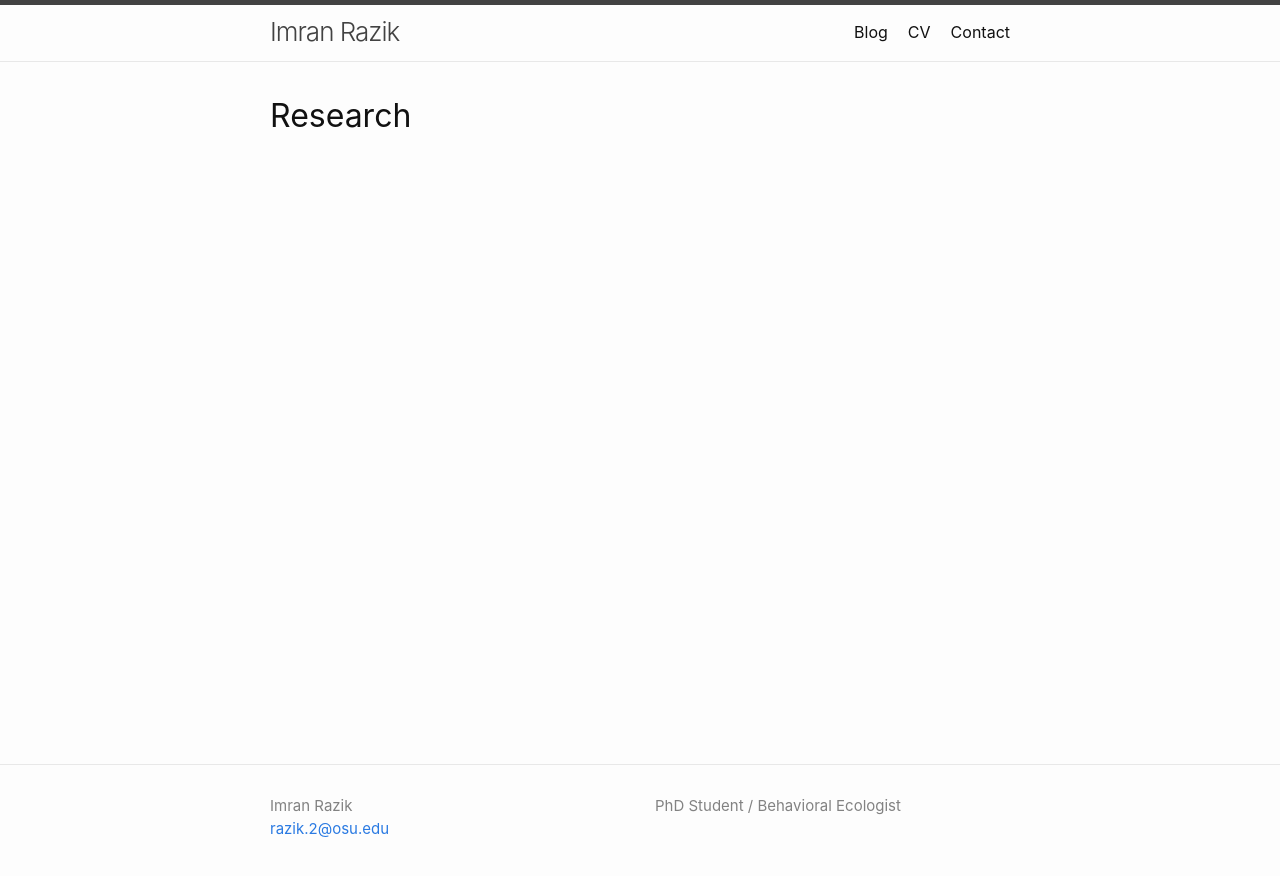
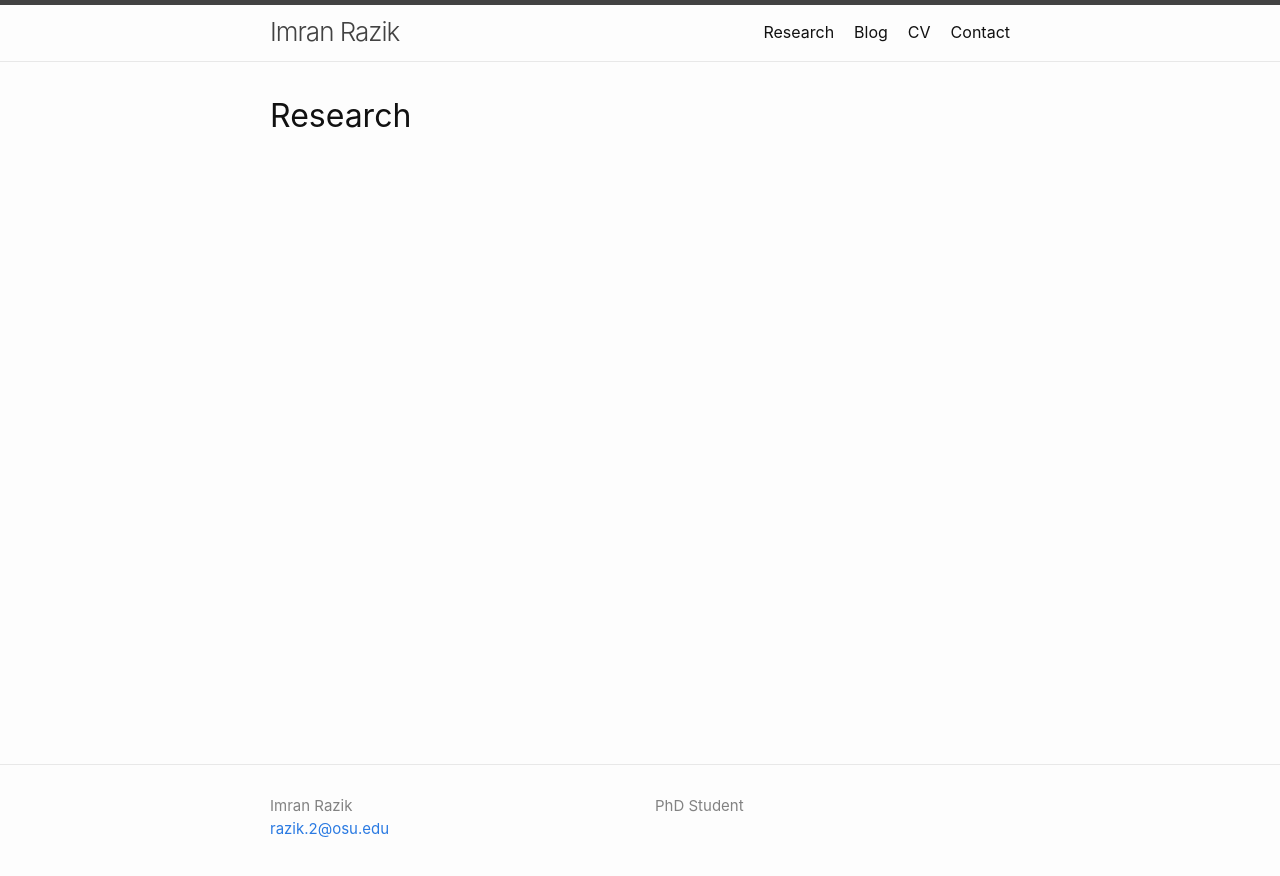
Before and after one commit to imranrazik/imranrazik.github.io, a Jekyll site: the page built from index.md, in a window 1280 px wide. Shown: the top 876 px of the page. Built offline with Jekyll 4.4.1, drawn with Linux system fonts in a browser that asks for light colours; our own code applies the rules of GitHub Pages for plain Markdown files.

Commit message:
Update _config.yml

```diff
--- a/_config.yml
+++ b/_config.yml
@@ -3,7 +3,7 @@ author:
   name: Imran Razik
   email: razik.2@osu.edu
 description: > # this means to ignore newlines until "show_excerpts:"
-  PhD Student / Behavioral Ecologist
+  PhD Student
 
 show_excerpts: false # set to true to show excerpts on the homepage
 
@@ -48,6 +48,7 @@ minima:
 # If you want to link only specific pages in your header, uncomment
 # this and add the path to the pages in order as they should show up
 header_pages:
+ - index.md
  - Blog.md
  - CV.md
  - Contact.md
```
